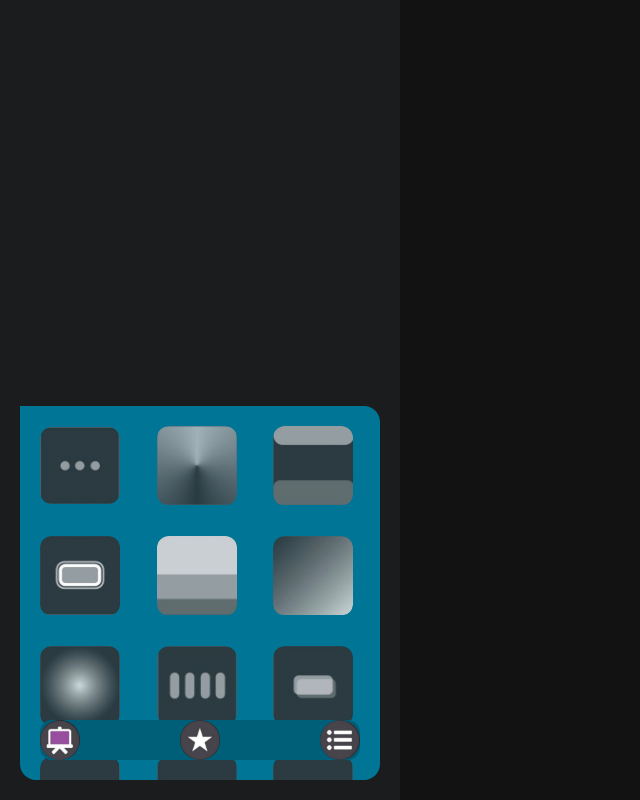
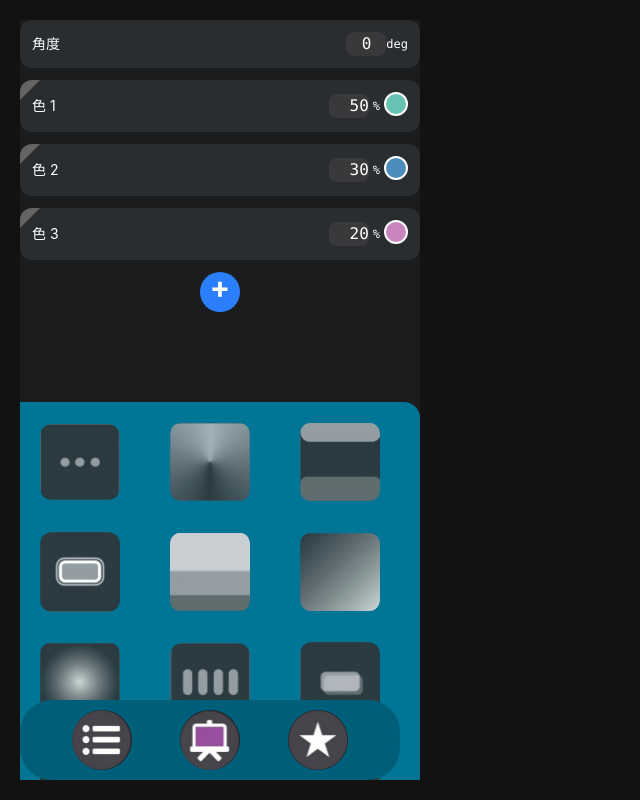
Before and after one commit to re-fuku/color-conmbination-app, a React (Vite) app: page / in a window 1280 px wide. Shown: the whole page, without its empty margins (0-640 px from the left). Built offline with nearby package versions, Linux system fonts and the light colour scheme.

Commit message:
SidePanelのスクロール機能の実装

```diff
--- a/package.json
+++ b/package.json
@@ -15,7 +15,8 @@
     "colord": "^2.9.3",
     "react": "^19.2.4",
     "react-colorful": "^5.6.1",
-    "react-dom": "^19.2.4"
+    "react-dom": "^19.2.4",
+    "react-resizable-panels": "^4.7.6"
   },
   "devDependencies": {
     "@babel/core": "^7.29.0",
--- a/src/App.tsx
+++ b/src/App.tsx
@@ -26,10 +26,10 @@ function App() {
     { id: "3", color: '#c984c0', ratio: 20 },
   ])
 
-  const [selectedLayout, setSelectedLayout] = useState<string>('')
+  const [selectedLayout, setSelectedLayout] = useState<string>('src\assets\layouts\linear-base.svg')
 
   return (
-    <div className="flex h-screen w-screen bg-app-bg-color text-text-color font-sans overflow-hidden">
+    <div className="flex h-screen w-screen p-5 bg-app-bg-color text-text-color font-sans overflow-hidden">
       <SidePanel
         angle={angle}
         setAngle={setAngle}
--- a/src/components/PreviewCanvas.tsx
+++ b/src/components/PreviewCanvas.tsx
@@ -28,11 +28,11 @@ export default function PreviewCanvas({ angle, colors, selectedLayout, layoutIco
     }
 
     return (
-        <div className="flex-1 h-full p-10 bg-app-bg-color flex items-center justify-center">
-            <div
+        <div className="flex-1 h-full p-2.5 p-l-7.5 bg-app-bg-color flex items-center justify-center">
+            {/* <div
                 className="w-full h-full rounded-[40px] shadow-2xl transition-all duration-500 ease-in-out"
                 style={maskStyle}
-            />
+            /> */}
         </div>
     )
 }
--- a/src/components/sidepanels/LayoutPanel.tsx
+++ b/src/components/sidepanels/LayoutPanel.tsx
@@ -3,28 +3,14 @@ type Props = {
     selectedLayout: string
     setSelectedLayout: (index: string) => void
     layoutIcons: string[]
+    hoverStyle: string
 }
 
-const menuImages = import.meta.glob<{ default: string }>(
-    '../../assets/menus/*svg',
-    { eager: true}
-)
 
-export default function LayoutPanel({selectedLayout, setSelectedLayout, layoutIcons}: Props) {
-
-    // ファイル名から特定のアイコンを取り出す関数
-    const getMenuIcon = (name: string) => {
-        const key = Object.keys(menuImages).find(path => path.includes(name))
-        return key ? menuImages[key].default : ''
-    }
-
-    // hover時のスタイル
-    const hoverStyle = "hover:border-white hover:border-2"
-    // メニューアイコンのスタイル
-    const menuIconStyle = `w-10 h-10 rounded-sm ${hoverStyle}`
+export default function LayoutPanel({selectedLayout, setSelectedLayout, layoutIcons, hoverStyle}: Props) {
 
     return (
-        <div className= "p-5 flex flex-col h-1/2 bg-cyan-700 rounded-2xl rounded-tl-none overflow-auto scrollbar-hide">
+        <div className= "p-5 flex flex-col h-hull bg-cyan-700 rounded-2xl rounded-tl-none overflow-auto">
             {/* 3列のレイアウトのグリッド */}
             <div className="grid grid-cols-3 gap-7.5">
                 {layoutIcons.map((icon, index) => (
@@ -45,33 +31,6 @@ export default function LayoutPanel({selectedLayout, setSelectedLayout, layoutIc
                     </button>
                 ))}
             </div>
-
-            {/* メニュー */}
-            <nav className="sticky w-full h-[80px] rounded-xl bottom-0 mt-[-16px] flex justify-between items-center bg-cyan-800">
-                {/* 背景色変更ボタン */}
-                <button className="">
-                    <img
-                        src={getMenuIcon('change-bg')}
-                        className={menuIconStyle}
-                    />
-                </button>
-
-                {/* 設定保存ボタン */}
-                <button>
-                    <img
-                        src={getMenuIcon('save')}
-                        className={menuIconStyle}
-                    />
-                </button>
-
-                {/* 設定呼び出しボタン */}
-                <button>
-                    <img
-                        src={getMenuIcon('call-settings')}
-                        className={menuIconStyle}
-                    />
-                </button>
-            </nav>
         </div>
     )
 
--- /dev/null
+++ b/src/components/sidepanels/MenuPanel.tsx
@@ -0,0 +1,53 @@
+
+type Props = {
+    hoverStyle: string
+}
+
+const menuImages = import.meta.glob<{ default: string }>(
+    '../../assets/menus/*svg',
+    { eager: true}
+)
+
+export default function MeenuPanel({ hoverStyle }: Props) {
+
+    // ファイル名から特定のアイコンを取り出す関数
+    const getMenuIcon = (name: string) => {
+        const key = Object.keys(menuImages).find(path => path.includes(name))
+        return key ? menuImages[key].default : ''
+    }
+
+    // メニューアイコンのスタイル
+    const menuIconStyle = `w-15 h-15 rounded-sm ${hoverStyle}`
+
+    return (
+        <nav className="sticky w-95 h-20 p-2.5 rounded-4xl bottom-0  flex gap-12 justify-center items-center bg-cyan-800">
+            {/* 設定呼び出しボタン */}
+            <button>
+                <img
+                    src={getMenuIcon('call-settings')}
+                    className={menuIconStyle}
+                    onClick={() => alert('設定呼び出しボタンがクリックされました')}
+                />
+            </button>
+
+            {/* 背景色変更ボタン */}
+            <button className="">
+                <img
+                    src={getMenuIcon('change-bg')}
+                    className={menuIconStyle}
+                    onClick={() => alert('背景色変更ボタンがクリックされました')}
+                />
+            </button>
+
+            {/* 設定保存ボタン */}
+            <button>
+                <img
+                    src={getMenuIcon('save')}
+                    className={menuIconStyle}
+                    onClick={() => alert('設定保存ボタンがクリックされました')}
+                />
+            </button>
+
+        </nav>
+    )
+}
--- a/src/components/sidepanels/SettingPanel.tsx
+++ b/src/components/sidepanels/SettingPanel.tsx
@@ -29,11 +29,11 @@ export default function SettingPanel({ angle, setAngle, colors, setColors, selec
 
     // 共通のスタイルを定義
     const commonStyles = {
-        card: " bg-item-bg-color p-3 rounded-xl relative flex justify-between items-center overflow-hidden transition-transform duration-300 ease-in-out",
-        label: "text-sm text-text-color",
+        card: " bg-item-bg-color p-3 rounded-xl relative flex justify-between items-center transition-transform duration-300 ease-in-out",
+        label: "text-sm text-text-color cursor-default",
         input: "bt-transparent bg-input-bg-color text-right w-10 outline-none font-mono rounded-lg",
         unit: "text-xs text-text-color font-mono",
-        clip: "absolute -top-0 -left-0 h-5 w-5 bg-clip-color rounded-tl-sm [clip-path:polygon(0%_0%,100%_0%,0%_100%)]",
+        clip: "absolute -top-0 -left-0 h-5 w-5 bg-clip-color rounded-tl-xl [clip-path:polygon(0%_0%,100%_0%,0%_100%)]",
     }
 
     // アイテムをスライドをする処理
--- a/src/components/sidepanels/SidePanel.tsx
+++ b/src/components/sidepanels/SidePanel.tsx
@@ -1,6 +1,8 @@
 import type { ColorStop } from '../../App'
 import LayoutPanel from './LayoutPanel'
+import MeenuPanel from './MenuPanel'
 import SettingPanel from './SettingPanel'
+import { Group, Panel, Separator } from 'react-resizable-panels'
 
 type Props = {
     angle: number
@@ -13,8 +15,13 @@ type Props = {
 }
 
 export default function SidePanel({ angle, setAngle, colors, setColors,selectedLayout, setSelectedLayout, layoutIcons }: Props) {
+    // hover時のスタイル
+    const hoverStyle = "hover:border-white hover:border-2"
+
     return (
-        <div className="w-[400px] h-full bg-panel-bg-color p-5 flex flex-col gap-3 border-none">
+        <div className="w-100 h-full bg-panel-bg-color flex flex-col gap-3 border-none">
+            <Group orientation="vertical" className="h-full">
+                <Panel className="scrollbar-hide" defaultSize={50} minSize={20} collapsible={true}>
                     <SettingPanel
                         angle={angle}
                         setAngle={setAngle}
@@ -22,11 +29,21 @@ export default function SidePanel({ angle, setAngle, colors, setColors,selectedL
                         setColors={setColors}
                         selectedLayout={selectedLayout}
                     />
+                </Panel>
+                <Separator className="h-1 hover:bg-blue-500 transition-colors" />
+                <Panel className="scrollbar-hide" defaultSize={50} minSize={20} collapsible={true}>
                     <LayoutPanel
                         selectedLayout={selectedLayout}
                         setSelectedLayout={setSelectedLayout}
                         layoutIcons={layoutIcons}
+                        hoverStyle={hoverStyle}
                     />
+
+                    <MeenuPanel
+                        hoverStyle={hoverStyle}
+                    />
+                </Panel>
+            </Group>
         </div>
     )
 }
--- /dev/null
+++ b/src/components/sidepanels/listitems/ColorChangeButton.tsx
@@ -0,0 +1,89 @@
+import { useState, useRef, useEffect } from "react";
+import { HexColorPicker } from "react-colorful"
+import type { ColorStop } from "../../../App";
+import type { CommonStyles } from "../SettingPanel";
+
+type Props = {
+    styles: CommonStyles
+    colors: ColorStop[]
+    color: ColorStop
+    setColors: (c:ColorStop[]) => void
+}
+
+export default function ColorChangeButton({styles, colors, color, setColors}: Props) {
+    const [isOpen, setIsOpen] = useState(false)
+    const [inputColorCode, setInputColorCode] = useState(color.color)
+    const popover = useRef<HTMLDivElement>(null)
+
+    // 色を変更をテキストで行う場合の処理
+    const handleTextInput = (e: React.ChangeEvent<HTMLInputElement>) =>{
+        const val = e.target.value
+
+        // 入力制御
+        if (/^#?[0-9A-Fa-f]{0,6}$/.test(val)) {
+            // 先頭に'#'を付ける
+            const formatted = val.startsWith('#') ? val : `#${val}`
+
+            setInputColorCode(formatted)
+
+            // 有効桁数になったら反映
+            if (formatted.length === 4 || formatted.length == 7) {
+                handleColorChange(formatted)
+            }
+        }
+    }
+
+    // 色を変更する処理
+    const handleColorChange = (newColor: string) => {
+        const newColors = colors.map((c) => {
+            if (c.id === color.id) {
+                return {...c, color: newColor}
+            }
+            return c
+        })
+
+        setInputColorCode(newColor)
+        setColors(newColors)
+    }
+
+    // ピッカーの外側をクリックしたら閉じる処理
+    useEffect(() => {
+        const close = (e: MouseEvent) => {
+            if (isOpen && !popover.current?.contains(e.target as Node)) {
+                setIsOpen(false)
+            }
+        }
+        document.addEventListener("mousedown", close)
+        return () => document.removeEventListener("mousedown", close)
+    },[isOpen])
+
+    return (
+        <div className="relative cursor-pointer">
+            <button
+                className="w-6 h-6 rounded-full border-white border-2"
+                style={{ backgroundColor: color.color }}
+                onClick={() => setIsOpen(!isOpen)}
+            />
+
+            {/* カラーピッカー部分 */}
+            {isOpen && (
+                <div
+                    ref={popover}
+                    className="absolute top-[-50px] left-15 bg-item-bg-color p-t-3"
+                >
+                    <span className={styles.label}>色コード: </span>
+                    <input
+                        className={`${styles.input} w-18`}
+                        type="text"
+                        value={inputColorCode}
+                        onChange={handleTextInput}
+                    />
+                    <HexColorPicker
+                    color={color.color}
+                    onChange={handleColorChange}
+                    />
+                </div>
+            )}
+        </div>
+    )
+}
--- a/src/components/sidepanels/listitems/ColorPersent.tsx
+++ b/src/components/sidepanels/listitems/ColorPersent.tsx
@@ -1,6 +1,8 @@
 import type { ColorStop } from "../../../App"
 import type { CommonStyles } from "../SettingPanel"
 import DeleteButton from "./DeleteButton"
+import { ItemNameRegister } from "../../../hooks/useItemNameRegister"
+import ColorChangeButton from "./ColorChangeButton"
 
 type Props = {
     colors: ColorStop[]
@@ -10,11 +12,8 @@ type Props = {
     slideItem: (index: number) => void
 }
 
-const nameRegistry = new Map<string, string>()
-let nextColorNumber = 1
-
 export default function ColorPersent({colors, setColors, styles, activeSlideIndex, slideItem}: Props) {
-
+    const { getDisplayName } = ItemNameRegister("色")
     // ratioを変更した際の処理
     const handleRatioChange = (id: string, newRatio: number) => {
         const updatedColors = colors.map((c) => {
@@ -33,13 +32,7 @@ export default function ColorPersent({colors, setColors, styles, activeSlideInde
     return (
         <>
             {colors.map((c, i) =>{
-
-                // 名簿の処理
-                if (!nameRegistry.has(c.id)) {
-                    nameRegistry.set(c.id, `色 ${nextColorNumber++}`)
-                }
-
-                const displayName = nameRegistry.get(c.id)!
+                const displayName = getDisplayName(c.id)
 
                 return (
                     <div
@@ -62,7 +55,7 @@ export default function ColorPersent({colors, setColors, styles, activeSlideInde
                         >
 
                             <div className={styles.clip}/>
-                            <span className="text-sm text-text-color font-mono">{displayName}</span>
+                            <span className={styles.label}>{displayName}</span>
                             <div className="flex items-center gap-1">
                                 <input
                                     className={styles.input}
@@ -70,9 +63,11 @@ export default function ColorPersent({colors, setColors, styles, activeSlideInde
                                     onChange={(e) => handleRatioChange(c.id, Number(e.target.value)) }
                                 />
                                 <span className={styles.unit}>%</span>
-                                <div
-                                    className="w-6 h-6 rounded-full border-white border-2"
-                                    style={{ backgroundColor: c.color }}
+                                <ColorChangeButton
+                                    styles={styles}
+                                    colors={colors}
+                                    color={c}
+                                    setColors={setColors}
                                 />
                             </div>
                         </div>
--- /dev/null
+++ b/src/hooks/useItemNameRegister.tsx
@@ -0,0 +1,15 @@
+import { useRef } from 'react'
+
+export function ItemNameRegister(prefix: string = "色") {
+    const nameRegistry = useRef(new Map<string, string>())
+    const counter = useRef(1);
+
+    const getDisplayName = (id: string) => {
+        if (!nameRegistry.current.has(id)) {
+            nameRegistry.current.set(id, `${prefix} ${counter.current++}`)
+        }
+        return nameRegistry.current.get(id)
+    }
+
+    return { getDisplayName }
+}
```
Also changed, not shown: 1 other file (tests, documents, lock files or other folders). Lines whose indentation alone changed are shown as unchanged.
